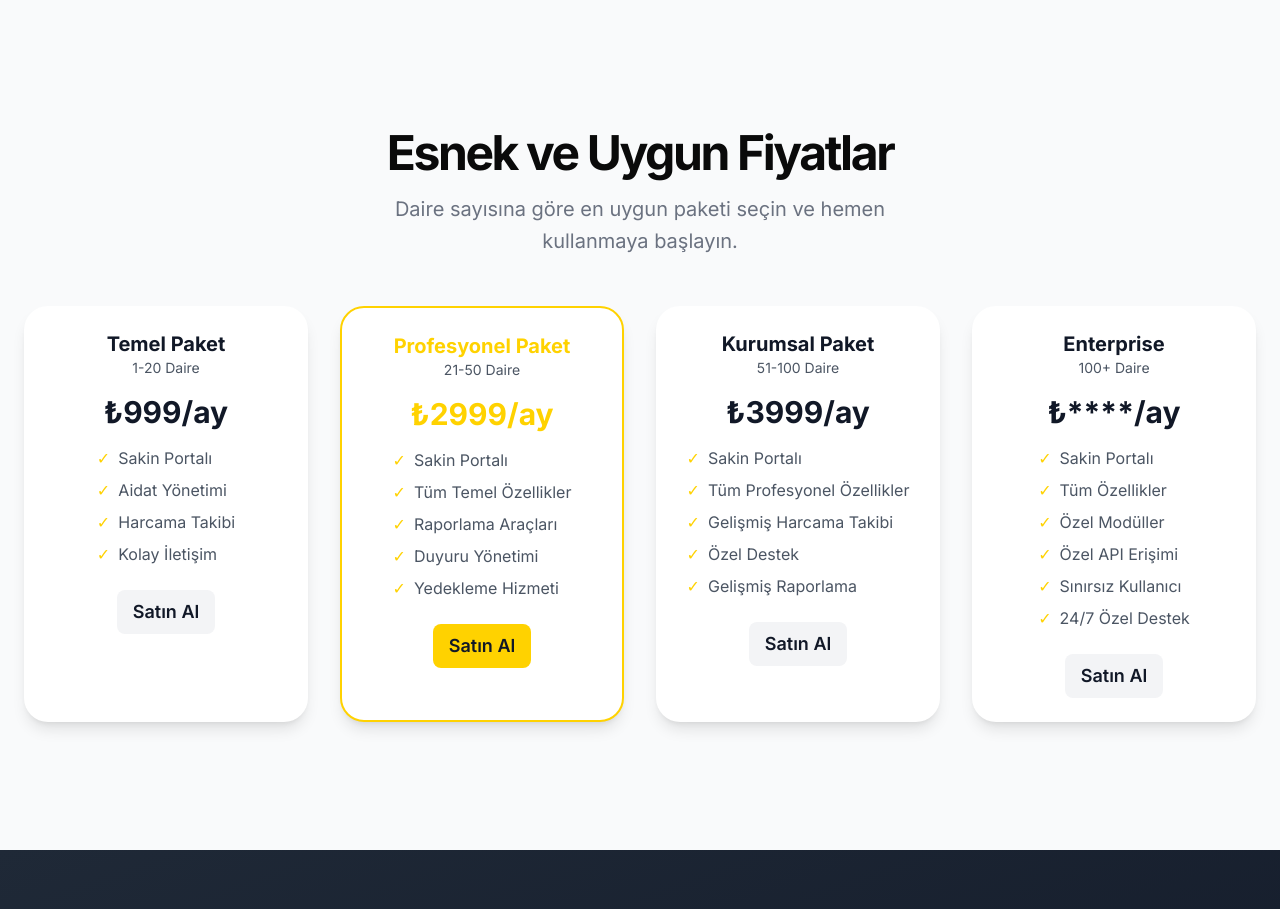
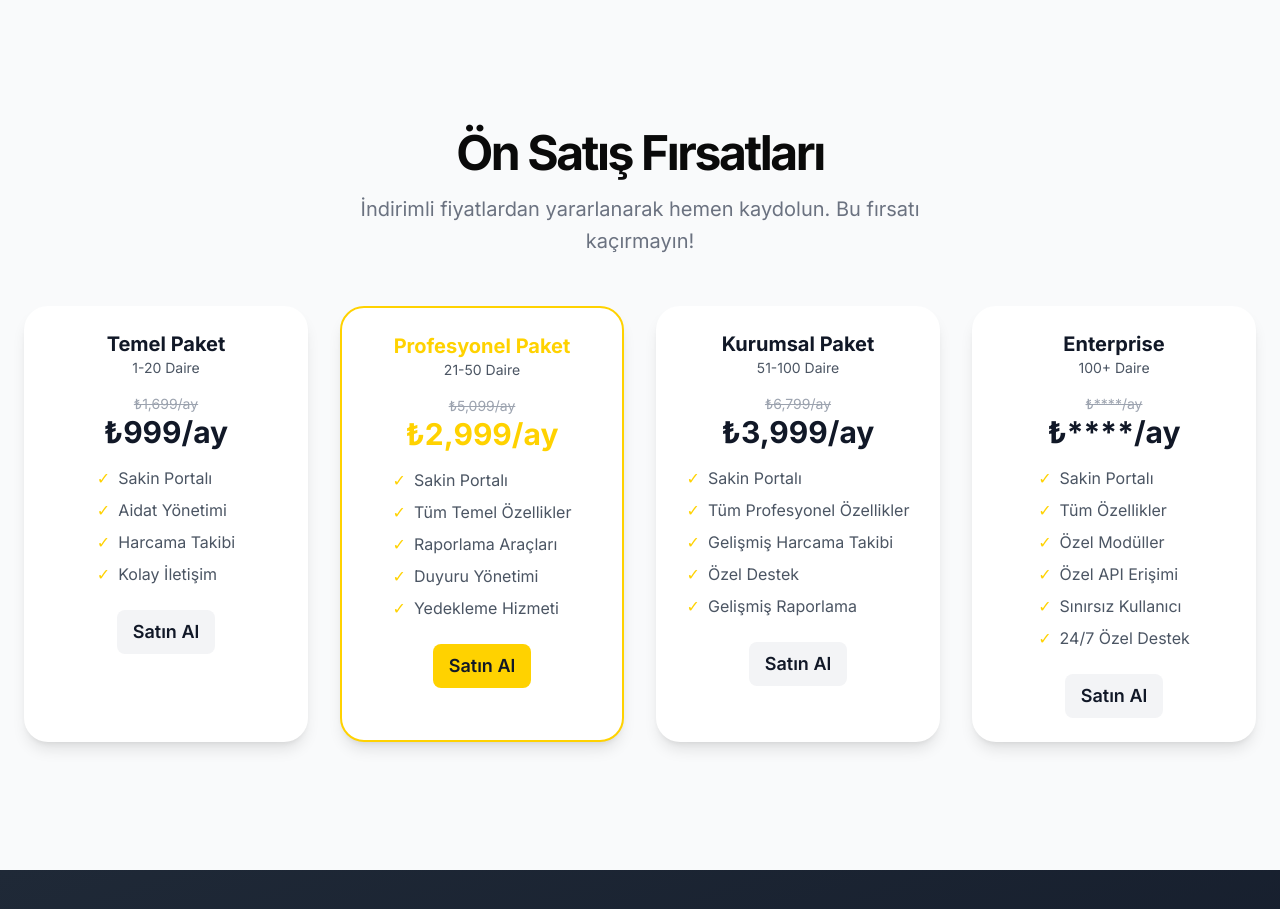
Before and after one commit to berkksubasi/aparthus-web, a Next.js app: page / in a window 1280 px wide. Shown: the part 2680-3589 px from the top of the page. Built offline with nearby package versions, Linux system fonts and the light colour scheme.

Commit message:
pricingsection fixed;

```diff
--- a/src/app/components/sections/PricingSection.tsx
+++ b/src/app/components/sections/PricingSection.tsx
@@ -1,21 +1,24 @@
 interface Plan {
-  name: string
-  price: string
-  range: string
-  features: string[]
+  name: string;
+  originalPrice: string;
+  discountedPrice: string;
+  range: string;
+  features: string[];
 }
 
 export default function PricingSection(): JSX.Element {
   const plans: Plan[] = [
     {
       name: 'Temel Paket',
-      price: '₺999/ay',
+      originalPrice: '₺1,699/ay',
+      discountedPrice: '₺999/ay',
       range: '1-20 Daire',
       features: ['Sakin Portalı', 'Aidat Yönetimi', 'Harcama Takibi', 'Kolay İletişim'],
     },
     {
       name: 'Profesyonel Paket',
-      price: '₺2999/ay',
+      originalPrice: '₺5,099/ay',
+      discountedPrice: '₺2,999/ay',
       range: '21-50 Daire',
       features: [
         'Sakin Portalı',
@@ -27,7 +30,8 @@ export default function PricingSection(): JSX.Element {
     },
     {
       name: 'Kurumsal Paket',
-      price: '₺3999/ay',
+      originalPrice: '₺6,799/ay',
+      discountedPrice: '₺3,999/ay',
       range: '51-100 Daire',
       features: [
         'Sakin Portalı',
@@ -39,7 +43,8 @@ export default function PricingSection(): JSX.Element {
     },
     {
       name: 'Enterprise',
-      price: '₺****/ay',
+      originalPrice: '₺****/ay',
+      discountedPrice: '₺****/ay',
       range: '100+ Daire',
       features: [
         'Sakin Portalı',
@@ -50,16 +55,20 @@ export default function PricingSection(): JSX.Element {
         '24/7 Özel Destek',
       ],
     },
-  ]
+  ];
+
+  const handlePreSaleAlert = () => {
+    alert('Çok yakında! Ön satış fırsatları için bizi takip etmeye devam edin.');
+  };
 
   return (
     <section id="fiyatlandırma" className="w-full py-16 md:py-24 lg:py-32 bg-gray-50">
       <div className="container mx-auto px-4 md:px-6 text-center">
         <h2 className="text-3xl font-bold tracking-tighter sm:text-4xl md:text-5xl">
-          Esnek ve Uygun Fiyatlar
+          Ön Satış Fırsatları
         </h2>
         <p className="max-w-[600px] mx-auto mt-4 text-gray-500 md:text-xl/relaxed lg:text-base/relaxed xl:text-xl/relaxed">
-          Daire sayısına göre en uygun paketi seçin ve hemen kullanmaya başlayın.
+          İndirimli fiyatlardan yararlanarak hemen kaydolun. Bu fırsatı kaçırmayın!
         </p>
         <div className="mt-12 grid gap-8 md:grid-cols-2 lg:grid-cols-4">
           {plans.map((plan, index) => (
@@ -80,13 +89,16 @@ export default function PricingSection(): JSX.Element {
               {/* Plan Aralığı */}
               <p className="text-sm text-gray-600">{plan.range}</p>
               {/* Plan Fiyatı */}
-              <p
-                className={`text-3xl font-bold my-4 ${
-                  index === 1 ? 'text-[#FFD200]' : 'text-gray-900'
-                }`}
-              >
-                {plan.price}
-              </p>
+              <div className="my-4">
+                <p className="text-sm line-through text-gray-400">{plan.originalPrice}</p>
+                <p
+                  className={`text-3xl font-bold ${
+                    index === 1 ? 'text-[#FFD200]' : 'text-gray-900'
+                  }`}
+                >
+                  {plan.discountedPrice}
+                </p>
+              </div>
               {/* Plan Özellikleri */}
               <ul className="space-y-2 text-gray-600">
                 {plan.features.map((feature, featureIndex) => (
@@ -97,6 +109,7 @@ export default function PricingSection(): JSX.Element {
               </ul>
               {/* Satın Al Butonu */}
               <button
+                onClick={handlePreSaleAlert}
                 className={`mt-6 px-4 py-2 rounded-lg text-lg font-semibold ${
                   index === 1
                     ? 'bg-[#FFD200] text-gray-900 hover:text-white hover:bg-[#FFD200]/90'
@@ -110,5 +123,5 @@ export default function PricingSection(): JSX.Element {
         </div>
       </div>
     </section>
-  )
+  );
 }
```
